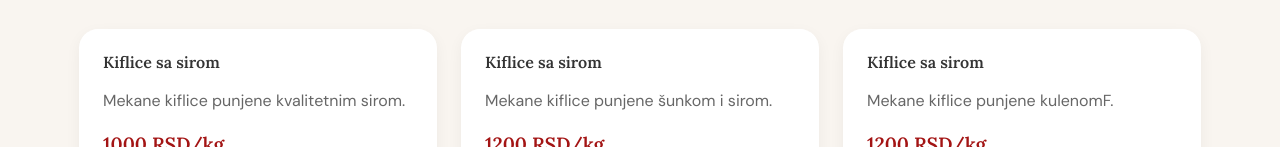
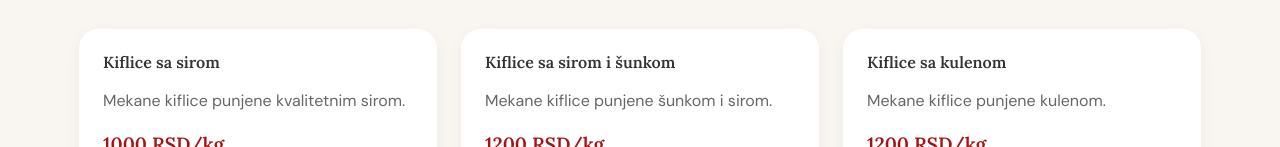
Before and after one commit to bobanwebmaker/domaca-hrana, a plain HTML site: page cene.html in a window 1280 px wide. Shown: the part 805-952 px from the top of the page. Drawn offline with Linux system fonts and the light colour scheme.

Commit message:
Update cene.html

```diff
--- a/cene.html
+++ b/cene.html
@@ -482,7 +482,7 @@ height="0" width="0" style="display:none;visibility:hidden"></iframe></noscript>
                         </div>
                         <div class="price-item interactive-div">
                             <div class="item-info">
-                                <h4>Kiflice sa sirom</h4>
+                                <h4>Kiflice sa sirom i šunkom</h4>
                                 <p>Mekane kiflice punjene šunkom i sirom.</p>
                             </div>
                             <div class="item-price">
@@ -492,8 +492,8 @@ height="0" width="0" style="display:none;visibility:hidden"></iframe></noscript>
                         </div>
                         <div class="price-item interactive-div">
                             <div class="item-info">
-                                <h4>Kiflice sa sirom</h4>
-                                <p>Mekane kiflice punjene kulenomF.</p>
+                                <h4>Kiflice sa kulenom</h4>
+                                <p>Mekane kiflice punjene kulenom.</p>
                             </div>
                             <div class="item-price">
                                 <div class="price">1200 RSD/kg</div>
```
